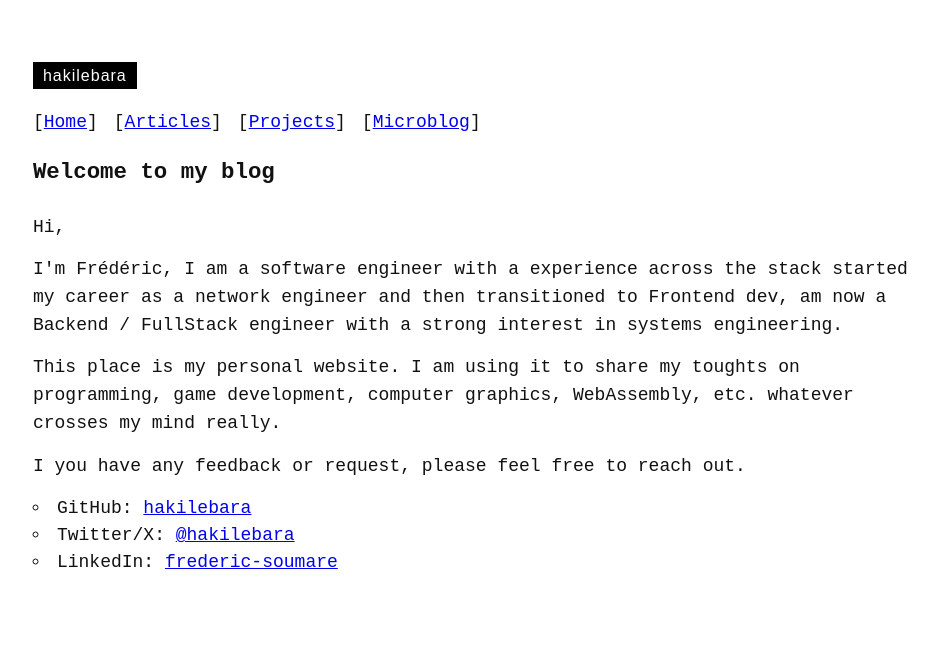
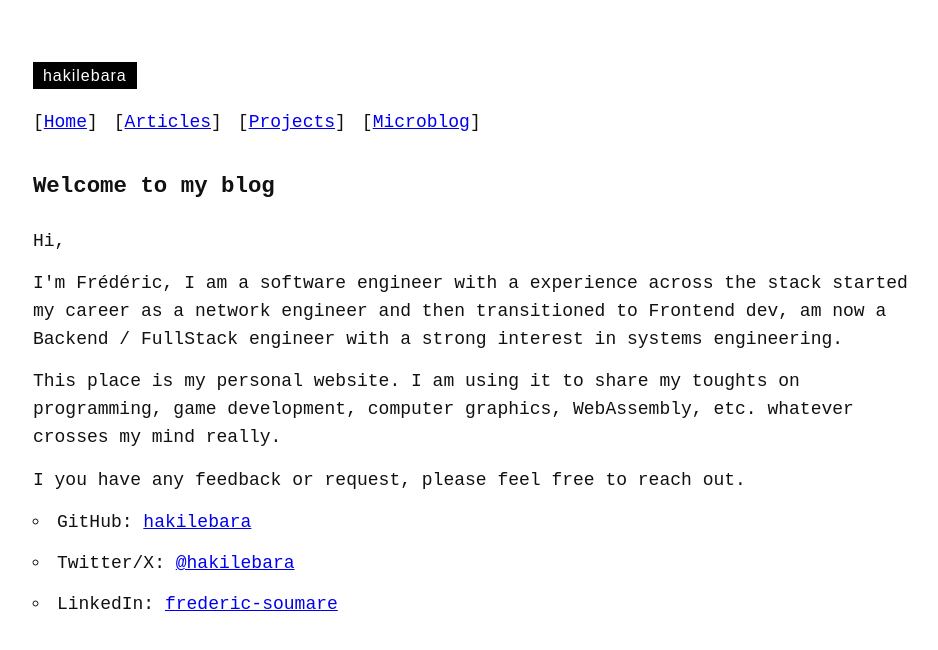
Before and after one commit to hakilebara/hakilebara.github.io, a Jekyll site: the page built from index.html, in a window 1280 px wide. Shown: the top 650 px of the page, without its empty margins (167-1105 px from the left). Built offline with Jekyll 4.4.1, drawn with Linux system fonts in a browser that asks for light colours.

Commit message:
style update

```diff
--- a/assets/main.css
+++ b/assets/main.css
@@ -106,6 +106,7 @@ h2 {
 p,
 li {
   font-size: 1.125em;
+  margin-bottom: 14px;
 }
 
 .logo {
@@ -363,10 +364,6 @@ img {
     font-size: 1.4rem;
     margin-bottom: 14px;
   }
-
-  .post-list li {
-    margin-bottom: 14px;
-  }
 }
 
 .projects {
```
